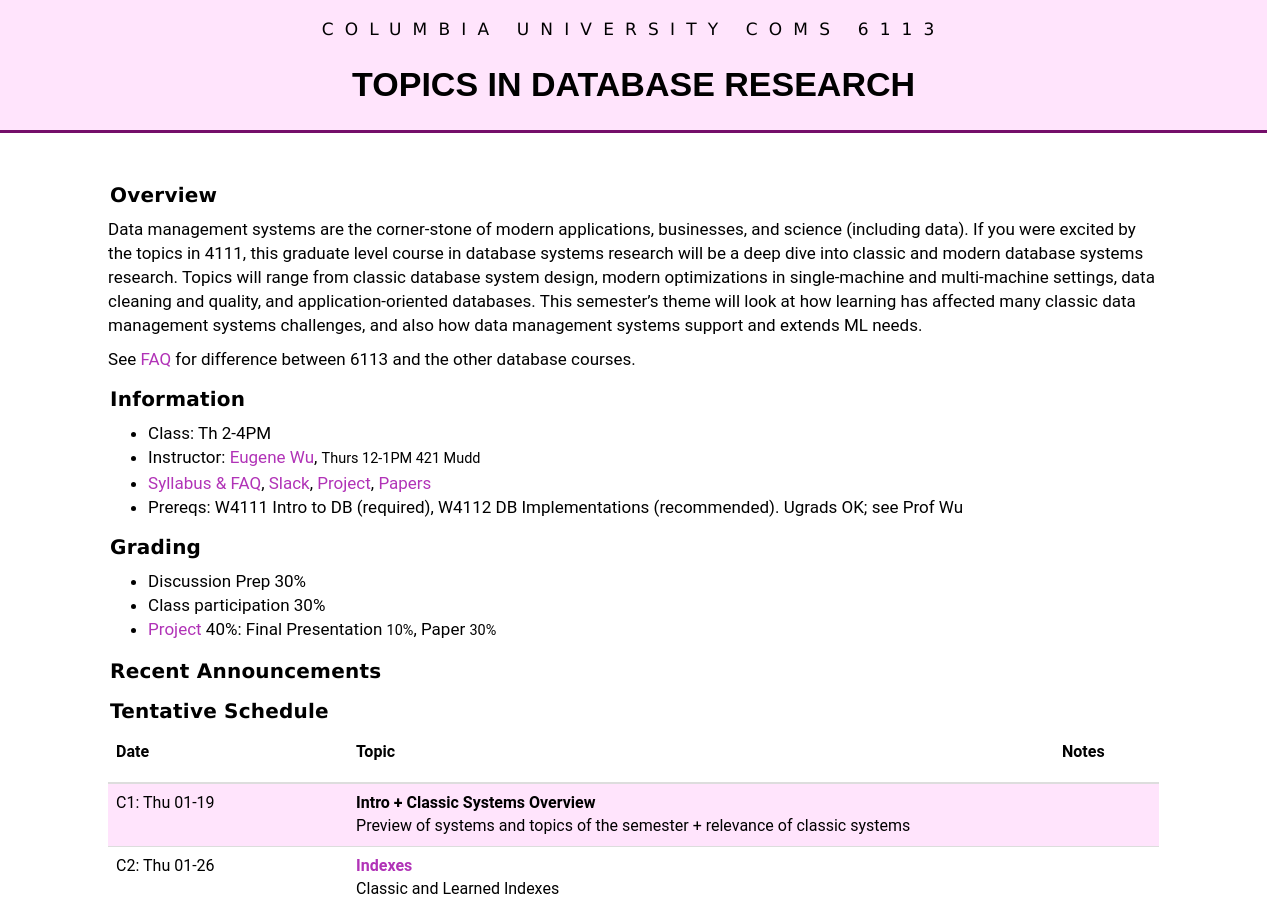
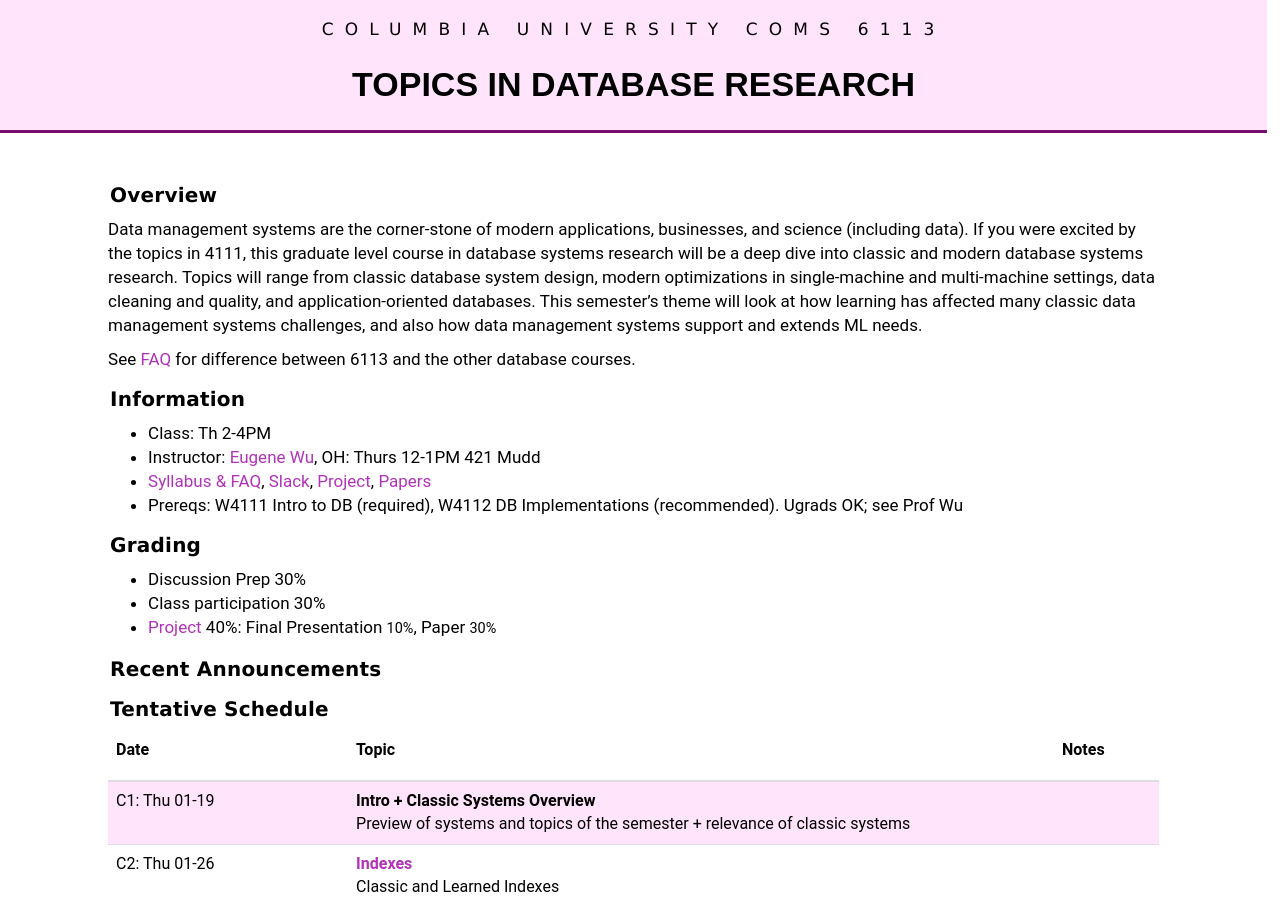
Before and after one commit to w6113/website_2022, a Jekyll site: the page built from index.md, in a window 1280 px wide and 900 px high. Built offline with Jekyll 4.4.1, drawn with Linux system fonts in a browser that asks for light colours.

Commit message:
lazy commit msg

```diff
--- a/index.md
+++ b/index.md
@@ -21,7 +15,7 @@
 #### Information
 
 * Class: Th 2-4PM
-* Instructor: [Eugene Wu](http://www.eugenewu.net), <small>Thurs 12-1PM 421 Mudd</small>
+* Instructor: [Eugene Wu](http://www.eugenewu.net), OH: Thurs 12-1PM 421 Mudd
 * [Syllabus & FAQ](./syllabus),
 [Slack](https://w6113-s23.slack.com),
 [Project](./projects),
```
Also changed, not shown: other parts of index.md (+0 -6 lines), papers.md (+1 -0 lines).
